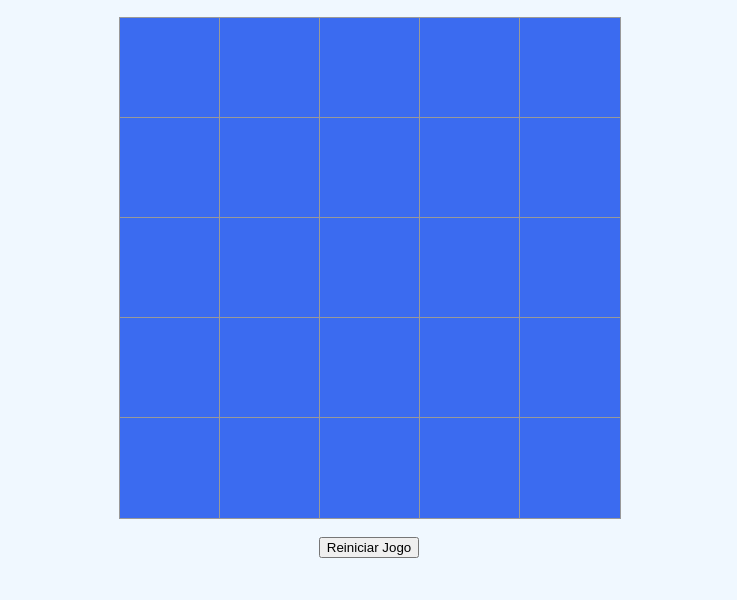
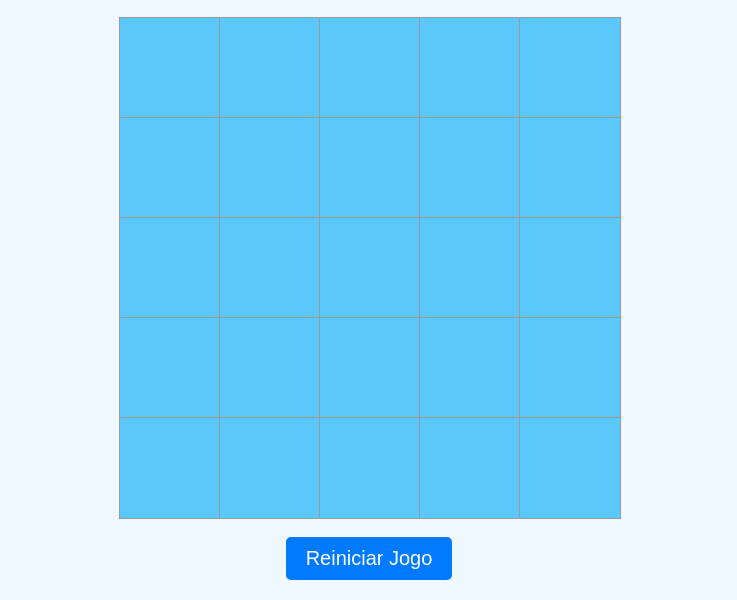
Before and after one commit to Rex23js/Batalha-Naval-do-JavaScript, a website: page Bat_Naval_Web.html in a window 1280 px wide. Shown: the part 273-873 px from the top of the page, without its empty margins (271-1008 px from the left). Before the commit the page ends 851 px from the top, so only its background shows below. Drawn offline with Linux system fonts and the light colour scheme.

Commit message:
Batalha Naval Na Web

```diff
--- a/Style.css
+++ b/Style.css
@@ -36,14 +36,13 @@ p {
   display: grid;
   grid-template-columns: repeat(5, 100px);
   grid-template-rows: repeat(5, 100px);
-  background-color: blue;
   width: 500px;
   height: 500px;
   margin: 20px auto;
 }
 
 .T_Block {
-  background-color: #3b6bf0;
+  background-color: #5AC8FA;
   width: 100px;
   height: 100px;
   border: 1px solid #999;
@@ -61,3 +60,13 @@ p {
   font-size: 30px;
   font-weight: bold;
 }
+
+button {
+  background-color: #007BFF;
+  color: white;
+  padding: 10px 20px;
+  border: none;
+  border-radius: 5px;
+  cursor: pointer;
+  font-size: 20px;
+}
```
